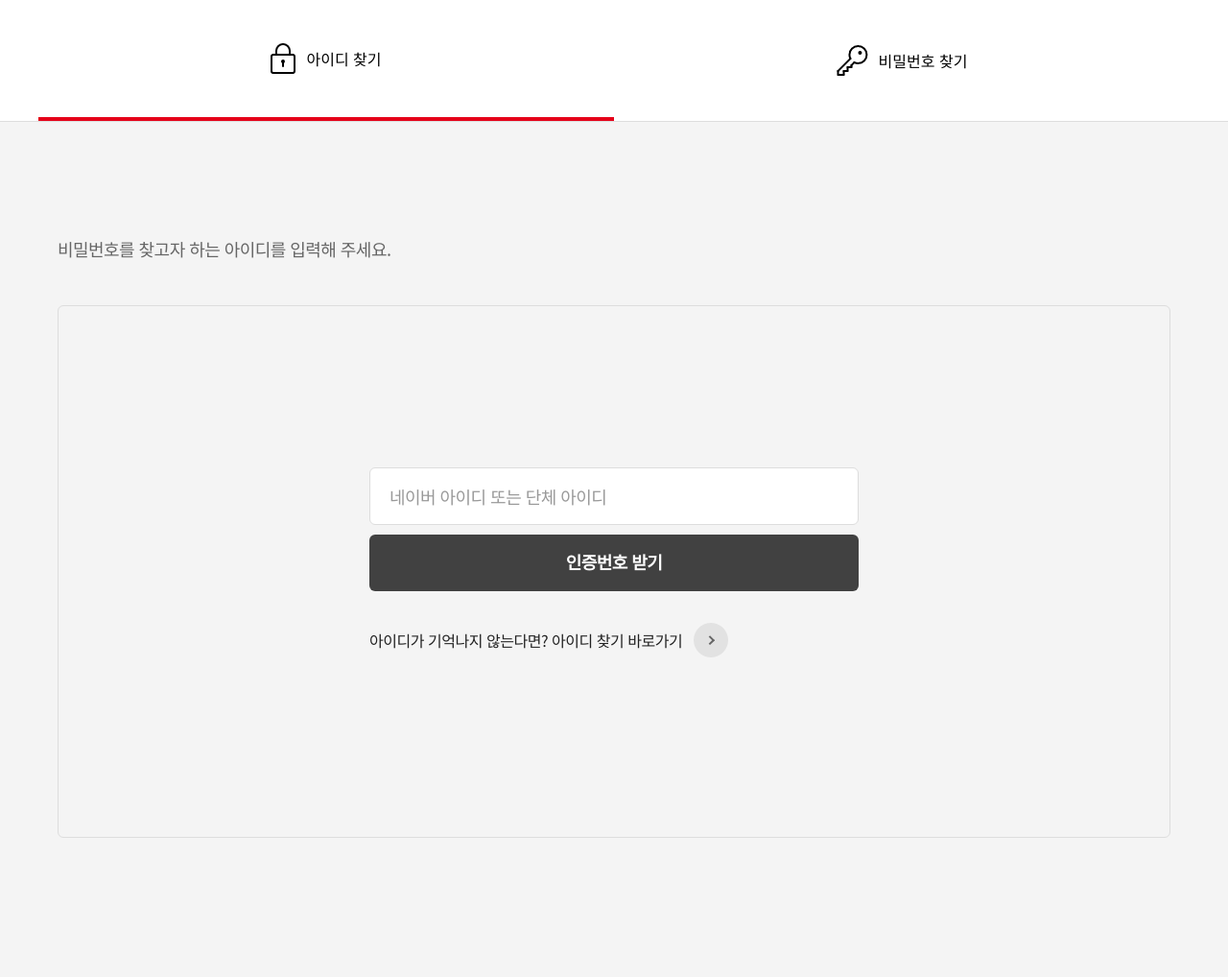
After one commit to peterosea/kongkam, a PHP site: page /pages/find-pw-01.php in a window 1280 px wide. The commit adds this page. Shown: the whole page at 96% size. Run offline with PHP 8.4, Linux system fonts and the light colour scheme; some libraries are stand-ins or nearby versions.

Commit message:
:sparkles: 비밀번호 찾기 페이지 01

```diff
--- /dev/null
+++ b/pages/find-pw-01.php
@@ -0,0 +1,50 @@
+<?php include_once '../includes/head.php' ?>
+<header>
+  <nav class="find">
+    <div class="container">
+      <ul class="menu-list">
+        <li>
+          <a href="" class="active">
+            <img src="../public/img/90.png" srcset="../public/img/90@2x.png 2x, ../public/img/90@3x.png 3x">
+            <span>아이디 찾기</span>
+          </a>
+        </li>
+        <li>
+          <a href="">
+            <img src="../public/img/65.png" srcset="../public/img/65@2x.png 2x, ../public/img/65@3x.png 3x">
+            <span>비밀번호 찾기</span>
+          </a>
+        </li>
+      </ul>
+    </div>
+  </nav>
+</header>
+
+<main>
+  <div class="section page-find password">
+    <div class="container">
+      <div class="pageHeader">
+        <h2 class="title"></h2>
+        <p>비밀번호를 찾고자 하는 아이디를 입력해 주세요.</p>
+      </div>
+      <div class="content">
+        <form action="" class="type-default">
+          <div class="idWrap">
+            <label>
+              <input type="text" placeholder="네이버 아이디 또는 단체 아이디" class="fullWidth">
+            </label>
+          </div>
+          <button type="submit">인증번호 받기</button>
+          <div class="helpWrap">
+            <div class="help">
+              <span>
+                아이디가 기억나지 않는다면? 아이디 찾기 바로가기
+              </span>
+              <img src="../public/img/93.png" srcset="../public/img/93@2x.png 2x, ../public/img/93@3x.png 3x">
+            </div>
+          </div>
+        </form>
+      </div>
+    </div>
+  </div>
+</main>
--- a/public/css/style.css
+++ b/public/css/style.css
@@ -441,6 +441,10 @@ form.type-default label input::placeholder {
   color: #999999;
 }
 
+form.type-default label input.fullWidth {
+  max-width: none;
+}
+
 form.type-default label select {
   padding: 17px 20px;
   border: 1px solid #dddddd;
@@ -538,6 +542,34 @@ form.type-default .squaredFour input[type="checkbox"] {
 
 form.type-default .squaredFour input[type="checkbox"]:checked + .checkbox:after {
   opacity: 1;
+}
+
+form.type-default .helpWrap {
+  display: -webkit-box;
+  display: -ms-flexbox;
+  display: flex;
+}
+
+form.type-default .helpWrap .help {
+  display: -webkit-box;
+  display: -ms-flexbox;
+  display: flex;
+  gap: 12px;
+  -webkit-box-align: center;
+      -ms-flex-align: center;
+          align-items: center;
+  cursor: pointer;
+}
+
+form.type-default .helpWrap .help span {
+  font-family: "Noto Sans KR", sans-serif;
+  font-size: 16px;
+  font-weight: normal;
+  font-stretch: normal;
+  font-style: normal;
+  letter-spacing: -0.48px;
+  text-align: left;
+  color: #222222;
 }
 
 form.type-authortication .numberPush {
@@ -1463,28 +1467,28 @@ header nav.find .menu-list li a.active {
   border-bottom: 4px solid #e50019;
 }
 
-.section.page-findId {
+.section.page-find {
   padding-top: 100px;
   padding-bottom: 145px;
 }
 
 @media (max-width: 576px) {
-  .section.page-findId {
+  .section.page-find {
     padding: 50px 0 70px;
   }
 }
 
-.section.page-findId .container {
+.section.page-find .container {
   max-width: 1200px;
   margin: 0 auto;
 }
 
-.section.page-findId .pageHeader {
+.section.page-find .pageHeader {
   margin-bottom: 45px;
   padding: 0 20px;
 }
 
-.section.page-findId .pageHeader h2.title {
+.section.page-find .pageHeader h2.title {
   font-family: "Noto Sans KR", sans-serif;
   font-size: 24px;
   font-weight: 500;
@@ -1496,7 +1500,7 @@ header nav.find .menu-list li a.active {
   word-break: keep-all;
 }
 
-.section.page-findId .pageHeader h2.title + p {
+.section.page-find .pageHeader h2.title + p {
   font-family: "Noto Sans KR", sans-serif;
   font-size: 18px;
   font-weight: normal;
@@ -1508,7 +1512,7 @@ header nav.find .menu-list li a.active {
   color: #666666;
 }
 
-.section.page-findId .content {
+.section.page-find .content {
   padding: 168px 20px;
   border-radius: 6px;
   border: solid 1px #dddddd;
@@ -1517,25 +1521,25 @@ header nav.find .menu-list li a.active {
 }
 
 @media (max-width: 576px) {
-  .section.page-findId .content {
+  .section.page-find .content {
     padding: 84px 20px;
   }
 }
 
-.section.page-findId .content form {
+.section.page-find .content form {
   max-width: 510px;
   margin: 0 auto;
 }
 
-.section.page-findId .content hr {
+.section.page-find .content hr {
   margin-top: 45px;
   margin-bottom: 45px;
   border: none;
   border-bottom: 1px solid #dddddd;
 }
 
-.section.page-findId .content a.btn,
-.section.page-findId .content button[type="submit"] {
+.section.page-find .content a.btn,
+.section.page-find .content button[type="submit"] {
   border-radius: 6px;
   background-color: #414141;
   border: none;
@@ -1551,41 +1555,41 @@ header nav.find .menu-list li a.active {
   color: #ffffff;
 }
 
-.section.page-findId .content form.type-default {
+.section.page-find .content form.type-default {
   margin-bottom: 19px;
 }
 
-.section.page-findId .content form.type-default button[type="submit"] {
+.section.page-find .content form.type-default button[type="submit"] {
   width: 100%;
   padding: 15px 0 18px;
 }
 
-.section.page-findId .content form.type-authortication label input {
+.section.page-find .content form.type-authortication label input {
   height: 100%;
 }
 
 @media (max-width: 576px) {
-  .section.page-findId .content form.type-authortication label input {
+  .section.page-find .content form.type-authortication label input {
     max-width: none;
   }
 }
 
-.section.page-findId .content form.type-authortication button[type="submit"] {
+.section.page-find .content form.type-authortication button[type="submit"] {
   width: auto;
   padding: 17px 38px;
 }
 
 @media (max-width: 576px) {
-  .section.page-findId .content form.type-authortication button[type="submit"] {
+  .section.page-find .content form.type-authortication button[type="submit"] {
     width: 100%;
   }
 }
 
-.section.page-findId .content .resultWrap {
+.section.page-find .content .resultWrap {
   text-align: center;
 }
 
-.section.page-findId .content .resultWrap p {
+.section.page-find .content .resultWrap p {
   font-family: "Noto Sans KR", sans-serif;
   font-size: 18px;
   font-weight: normal;
@@ -1609,14 +1613,22 @@ header nav.find .menu-list li a.active {
   color: #222222;
 }
 
-.section.page-findId .content .resultWrap .result span.id {
+.section.page-find .content .resultWrap .result span.id {
   color: #16a854;
 }
 
-.section.page-findId .content .resultWrap a.btn {
+.section.page-find .content .resultWrap a.btn {
   display: inline-block;
   width: 100%;
   max-width: 493px;
   padding: 17px 48px;
 }
+
+.section.page-find.password .idWrap {
+  margin-bottom: 10px;
+}
+
+.section.page-find.password button[type="submit"] {
+  margin-bottom: 33px;
+}
 /*# sourceMappingURL=style.css.map */
```
Also changed, not shown: other parts of public/css/style.css (+1 -29 lines), public/img/93.png (added), public/img/93@2x.png (added), public/img/93@3x.png (added), 1 other file.
